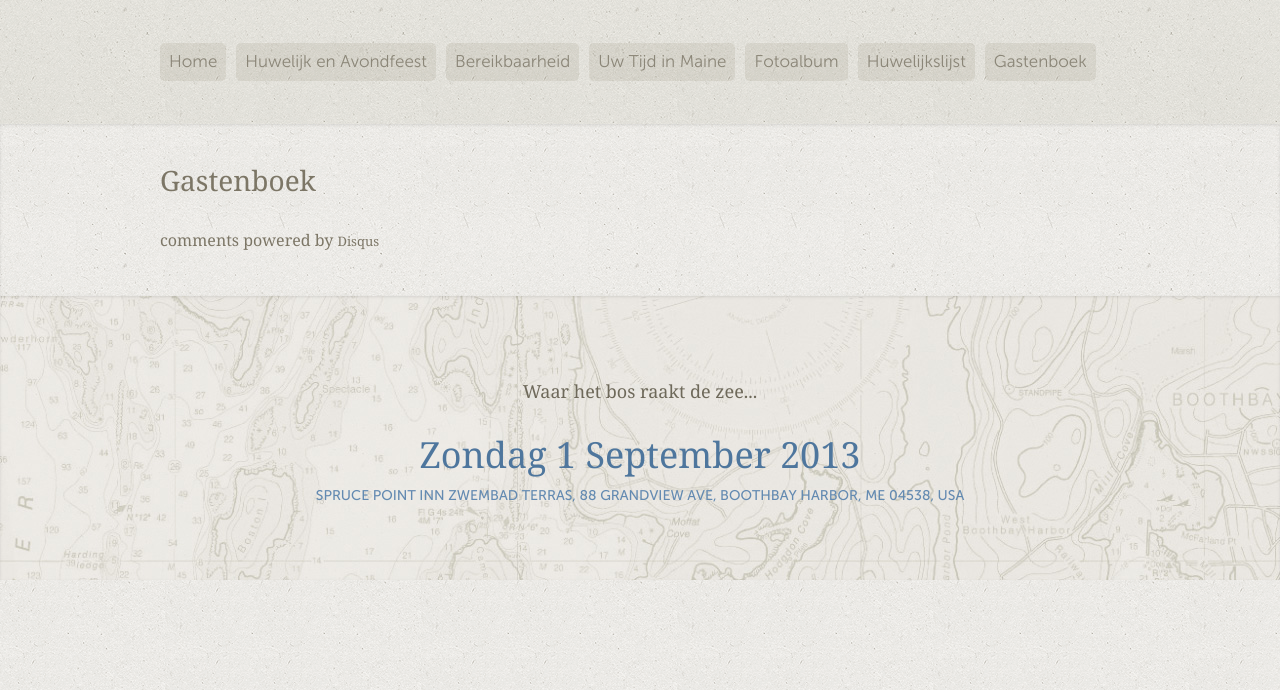
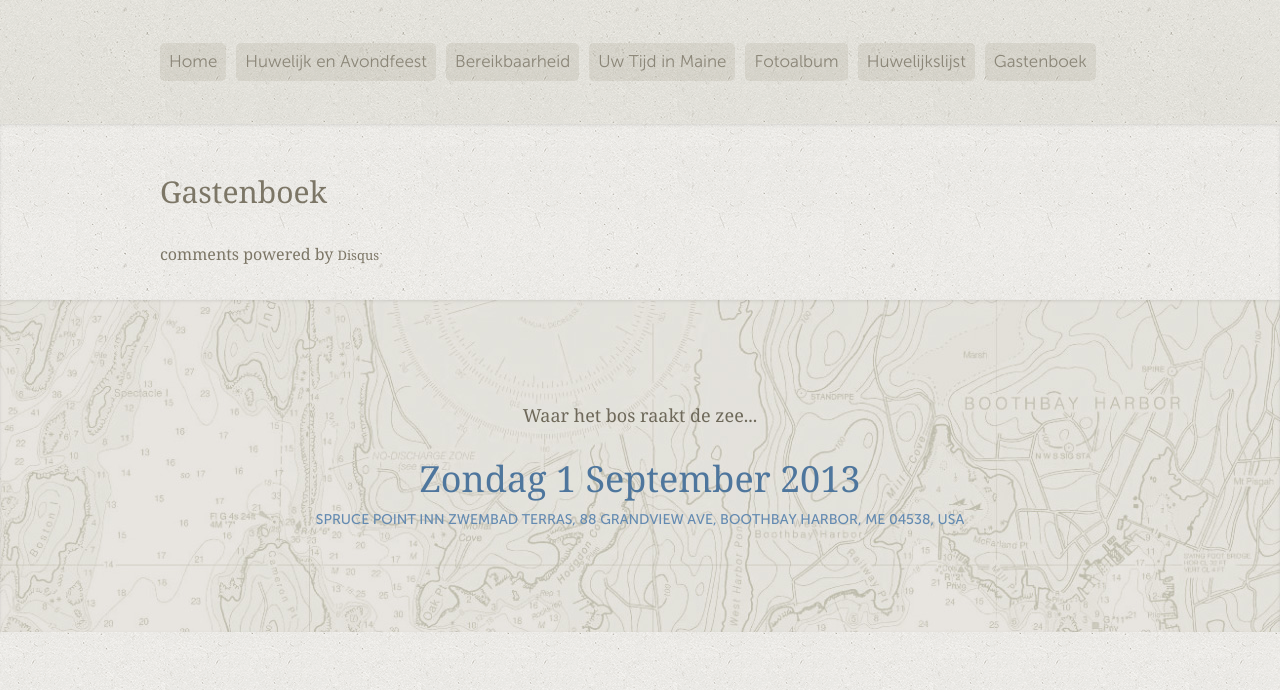
Before and after one commit to chrislaskey/chrisandgitte.com, a Flask app: template templates/site/guest-book.html in a window 1280 px wide. Shown: the part 110-800 px from the top of the page. Run offline with Flask 2, Linux system fonts and the light colour scheme; the template is opened without the code that fills it, so the values that code supplies are empty; style sheets or scripts are compiled from the project's sources; some libraries are stand-ins or nearby versions; some web fonts are replaced.

Commit message:
Design tweaks. Higher contrast. Bigger spacing.

```diff
--- a/static/css/main.less
+++ b/static/css/main.less
@@ -336,7 +336,8 @@ h1, h2, h3, h4, h5{
 
 h1{
 	font:normal 28px/32px @font-serif-enhanced-light;
-	margin-top:0px;
+	font:normal 30px/32px @font-serif-enhanced-light;
+	margin-top:0.4em;
 }
 
 h2{
@@ -484,7 +485,7 @@ blockquote{
 }
 
 	.main{
-		margin:40px auto;
+		margin:40px auto 30px auto;
 	}
 
 		.content{
@@ -492,7 +493,7 @@ blockquote{
 		}
 
 .wrapper_date_banner{
-	background:url('../images/structure/bg-map.jpg') top center repeat;
+	background:url('../images/structure/bg-map.jpg') top right repeat;
 }
 
 	.date_banner{
@@ -500,6 +501,7 @@ blockquote{
 		margin:40px auto 32px auto !important;
 		margin:60px auto 52px auto !important;
 		margin:80px auto 72px auto !important;
+		margin:100px auto 100px auto !important;
 		text-align:center;
 	}
 
--- a/templates/structure/header.html
+++ b/templates/structure/header.html
@@ -6,7 +6,7 @@
 
 <div class="sixteen columns logo">
 	<div class="ten columns alpha">
-		<a class="logo" href="/">Chris &amp; Gitte<br/><span class="subheading">{{ header_subheading }}</span></a>
+		<a class="logo" href="/{{ language }}">Chris &amp; Gitte<br/><span class="subheading">{{ header_subheading }}</span></a>
 	</div>
 	<div class="six columns omega language">
 		% if language == 'en'
```
Also changed, not shown: static/images/structure/bg-map.jpg.
